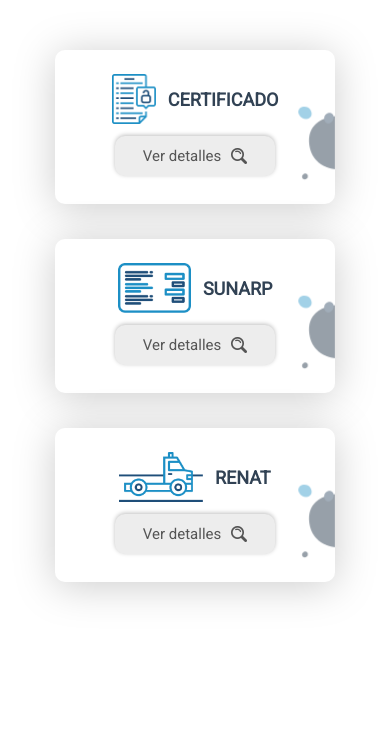
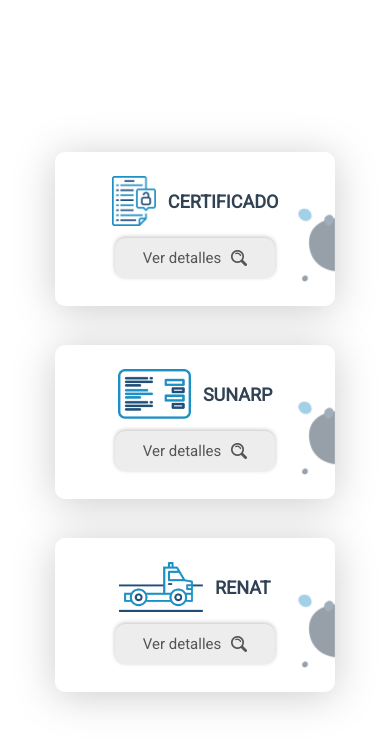
Before and after one commit to mfyance/beez, a plain HTML site: page provias/cards/index.html in a window 390 px wide. Drawn offline with Linux system fonts and the light colour scheme.

Commit message:
fix Cards

```diff
--- a/provias/cards/css/app.css
+++ b/provias/cards/css/app.css
@@ -7,9 +7,6 @@
   outline: 0;
   list-style: none;
   text-decoration: none;
-}
-body {
-  padding-top: 30px;
 }
 
 /* cards */
@@ -75,11 +72,6 @@ body {
 
 /* responsive */
 @media (max-width: 900px) {
-  /* generales */
-  body {
-    padding: 50px 20px;
-  }
-
   /* cards */
   .Cards__card {
     margin-bottom: 2%;
@@ -95,7 +87,6 @@ body {
   /* cards */
   .Cards {
     flex-direction: column;
-    justify-content: flex-start;
   }
   .Cards__card {
     margin-bottom: 10%;
```
